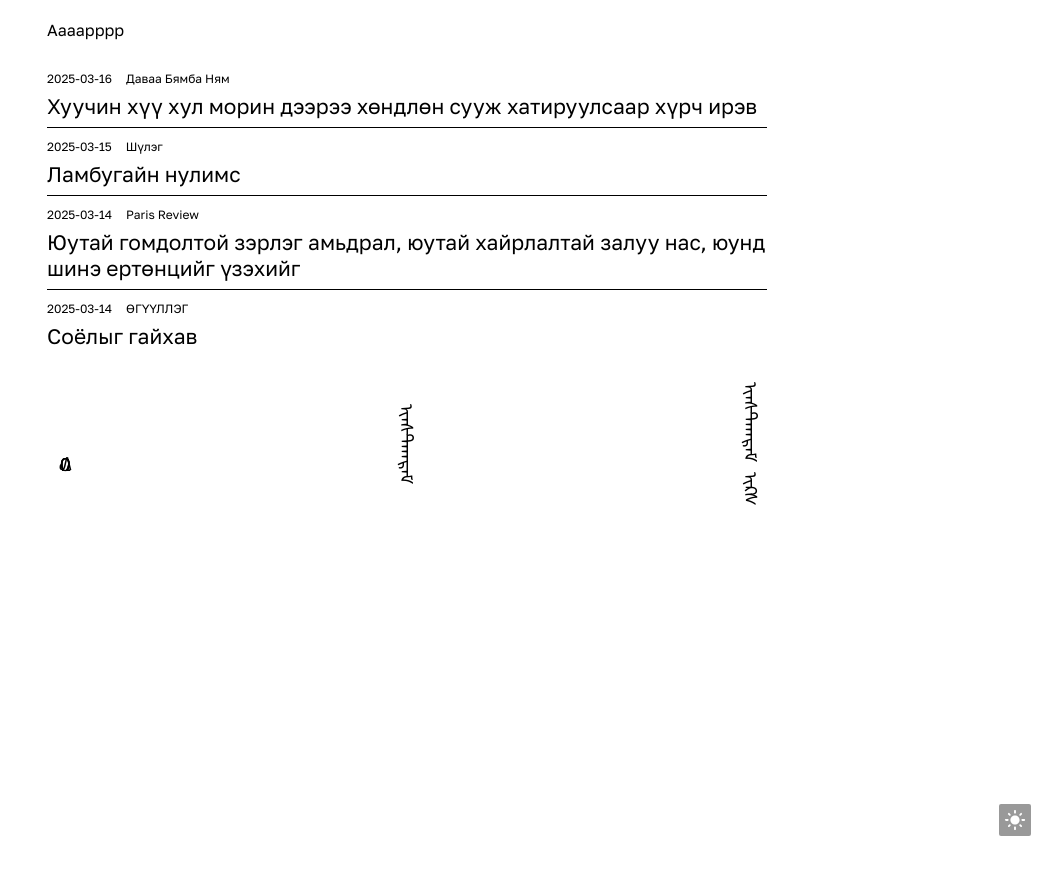
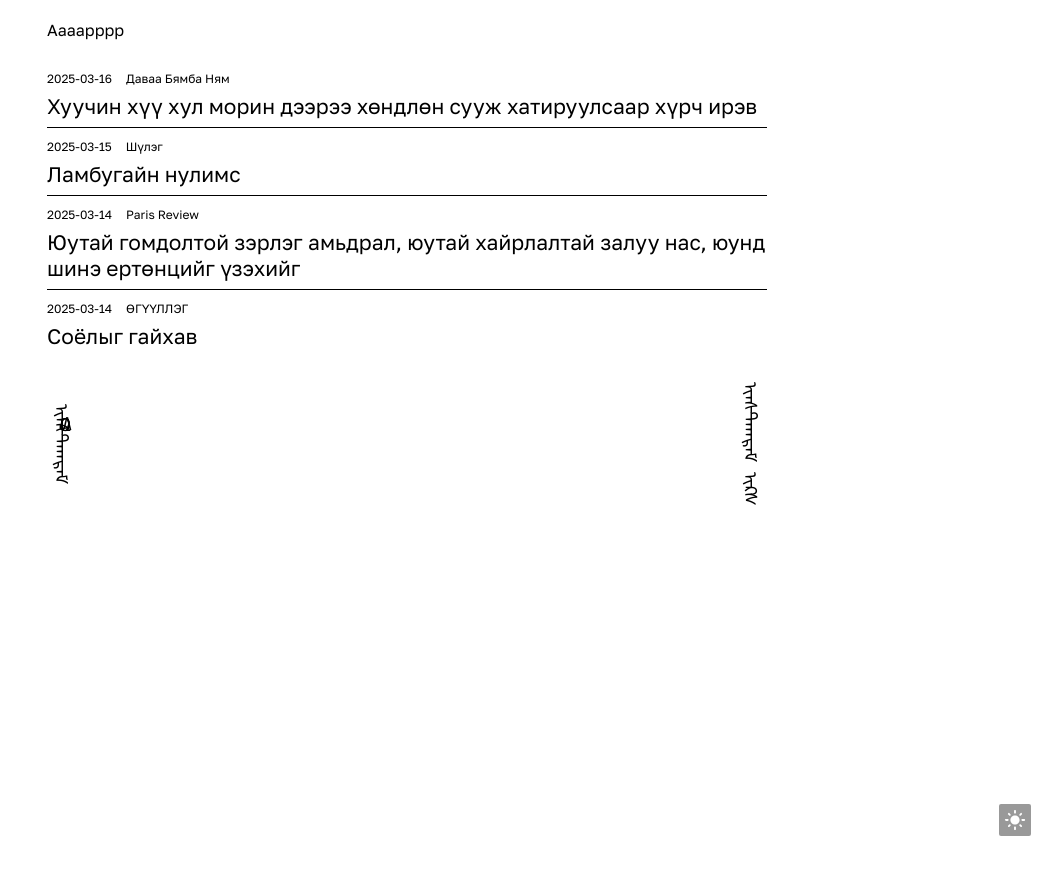
Before and after one commit to aaaarrrrvvvv/aaaarrrrvvvv.github.io, a Jekyll site: the page built from index.html, in a window 1280 px wide. Shown: the top 875 px of the page, without its empty margins (233-1280 px from the left). Built offline with Jekyll 4.4.1, drawn with Linux system fonts in a browser that asks for light colours; some web fonts are replaced.

Commit message:
Update footer.html

```diff
--- a/_includes/footer.html
+++ b/_includes/footer.html
@@ -1,5 +1,5 @@
 <footer class="footer">
-    <span class="ner" style="text-orientation:upright;">᠒᠐᠒᠕</span><span class="ner">ᠢᠨ᠋ᠰᠲ᠋ᠠᠭᠷᠠᠮ</span>
+    <span class="ner"><span style="text-orientation:upright;">᠒᠐᠒᠕</span><span>ᠢᠨ᠋ᠰᠲ᠋ᠠᠭᠷᠠᠮ</span></span>
     <div class="social-links ner">
   <span><a href="https://www.wikipedia.org" target="_blank" rel="noopener noreferrer">ᠢᠨ᠋ᠰᠲ᠋ᠠᠭᠷᠠᠮ</a></span>
 <span>
```
